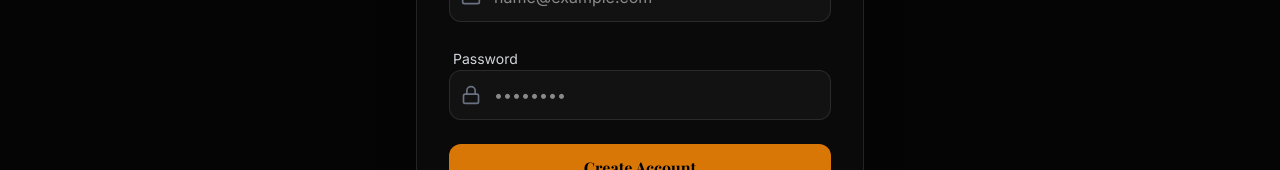
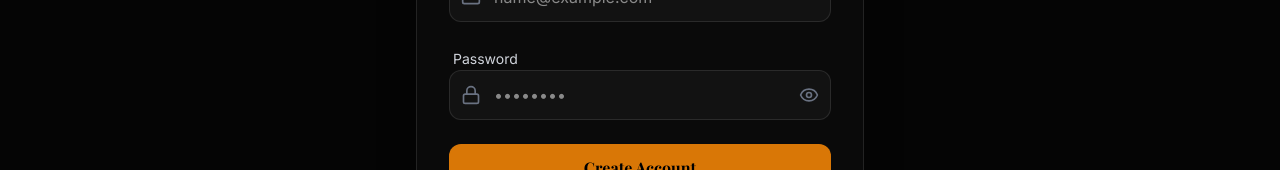
Before and after one commit to WebJrSocialBureau/Anoop_John, a React (Vite) app in the folder client/: page /signup in a window 1280 px wide. Shown: the part 441-611 px from the top of the page. Built offline with nearby package versions, Linux system fonts and the light colour scheme; no server answers; a web font is replaced by a local one.

Commit message:
Image loading issue resolved

```diff
--- a/client/src/pages/BlogForm.jsx
+++ b/client/src/pages/BlogForm.jsx
@@ -68,13 +68,8 @@
       );
 
       const uploadedUrl = response.data.data.url;
-      // The backend returns /uploads/filename. We need to prepend VITE_IMAGE_URL if available,
-      // or assume the frontend handles relative paths or proxying.
-      // Based on previous conversations, there might be a VITE_IMAGE_URL.
-      const baseUrl = import.meta.env.VITE_IMAGE_URL || "http://localhost:5000";
-      const finalUrl = `${baseUrl}${uploadedUrl}`;
-
-      setFormData({ ...formData, image: finalUrl });
+      // Backend now returns fully qualified URL (e.g. https://.../uploads/file.jpg)
+      setFormData({ ...formData, image: uploadedUrl });
       toast.success("Image uploaded successfully!");
     } catch (error) {
       console.error("Upload error:", error);
--- a/client/src/pages/Login.jsx
+++ b/client/src/pages/Login.jsx
@@ -2,12 +2,13 @@
 import { Link, useNavigate } from "react-router-dom";
 import { useAuth } from "../context/AuthContext";
 import toast from "react-hot-toast";
-import { LogIn, Mail, Lock, Loader2 } from "lucide-react";
+import { LogIn, Mail, Lock, Loader2, Eye, EyeOff } from "lucide-react";
 import { motion } from "framer-motion";
 
 const Login = () => {
   const [email, setEmail] = useState("");
   const [password, setPassword] = useState("");
+  const [showPassword, setShowPassword] = useState(false);
   const [isLoading, setIsLoading] = useState(false);
   const { login } = useAuth();
   const navigate = useNavigate();
@@ -67,13 +68,24 @@
               <div className="relative">
                 <Lock className="absolute left-3 top-1/2 -translate-y-1/2 w-5 h-5 text-gray-500" />
                 <input
-                  type="password"
+                  type={showPassword ? "text" : "password"}
                   required
                   value={password}
                   onChange={(e) => setPassword(e.target.value)}
-                  className="w-full bg-[#121212] border border-white/10 rounded-xl py-3 pl-11 pr-4 text-white focus:outline-none focus:border-amber-500/50 transition-colors"
+                  className="w-full bg-[#121212] border border-white/10 rounded-xl py-3 pl-11 pr-12 text-white focus:outline-none focus:border-amber-500/50 transition-colors"
                   placeholder="••••••••"
                 />
+                <button
+                  type="button"
+                  onClick={() => setShowPassword(!showPassword)}
+                  className="absolute right-3 top-1/2 -translate-y-1/2 text-gray-500 hover:text-gray-300 transition-colors"
+                >
+                  {showPassword ? (
+                    <EyeOff className="w-5 h-5" />
+                  ) : (
+                    <Eye className="w-5 h-5" />
+                  )}
+                </button>
               </div>
             </div>
 
--- a/client/src/pages/Signup.jsx
+++ b/client/src/pages/Signup.jsx
@@ -2,13 +2,14 @@
 import { Link, useNavigate } from "react-router-dom";
 import { useAuth } from "../context/AuthContext";
 import toast from "react-hot-toast";
-import { UserPlus, Mail, Lock, User, Loader2 } from "lucide-react";
+import { UserPlus, Mail, Lock, User, Loader2, Eye, EyeOff } from "lucide-react";
 import { motion } from "framer-motion";
 
 const Signup = () => {
   const [name, setName] = useState("");
   const [email, setEmail] = useState("");
   const [password, setPassword] = useState("");
+  const [showPassword, setShowPassword] = useState(false);
   const [isLoading, setIsLoading] = useState(false);
   const { signup } = useAuth();
   const navigate = useNavigate();
@@ -87,13 +88,24 @@
               <div className="relative">
                 <Lock className="absolute left-3 top-1/2 -translate-y-1/2 w-5 h-5 text-gray-500" />
                 <input
-                  type="password"
+                  type={showPassword ? "text" : "password"}
                   required
                   value={password}
                   onChange={(e) => setPassword(e.target.value)}
-                  className="w-full bg-[#121212] border border-white/10 rounded-xl py-3 pl-11 pr-4 text-white focus:outline-none focus:border-amber-500/50 transition-colors"
+                  className="w-full bg-[#121212] border border-white/10 rounded-xl py-3 pl-11 pr-12 text-white focus:outline-none focus:border-amber-500/50 transition-colors"
                   placeholder="••••••••"
                 />
+                <button
+                  type="button"
+                  onClick={() => setShowPassword(!showPassword)}
+                  className="absolute right-3 top-1/2 -translate-y-1/2 text-gray-500 hover:text-gray-300 transition-colors"
+                >
+                  {showPassword ? (
+                    <EyeOff className="w-5 h-5" />
+                  ) : (
+                    <Eye className="w-5 h-5" />
+                  )}
+                </button>
               </div>
             </div>
 
```
Also changed, not shown: 2 other files (tests, documents, lock files or other folders).
